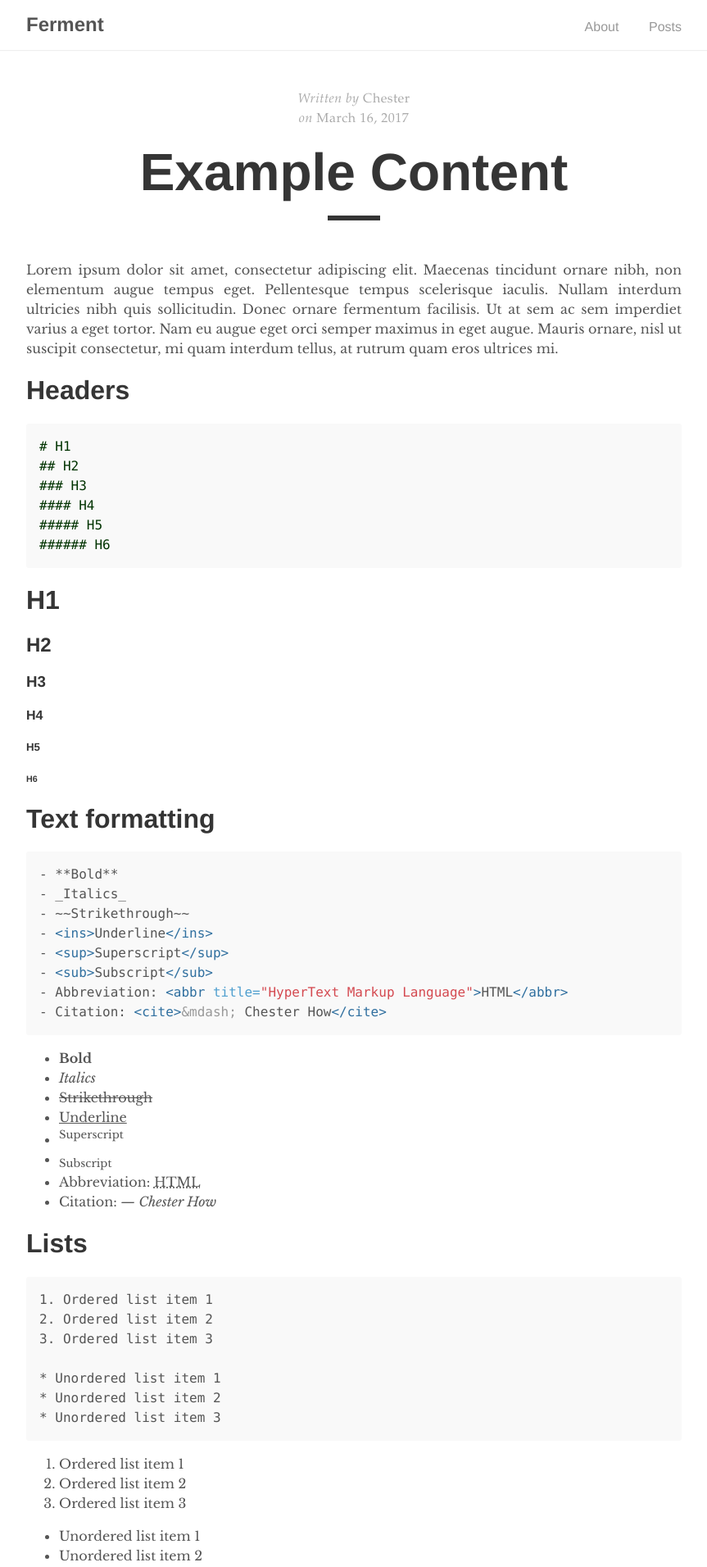
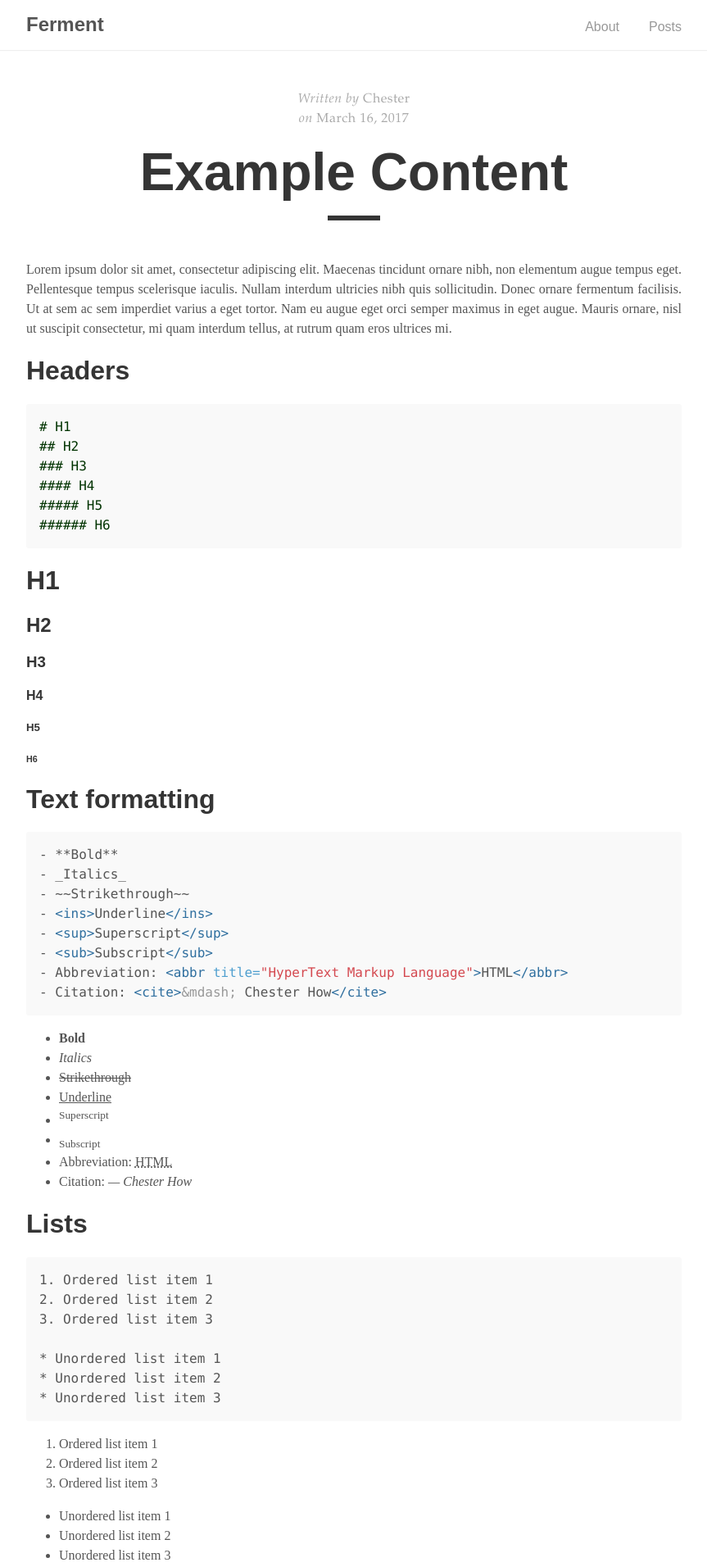
Before and after one commit to viablue/ferment, a Jekyll site: the page built from _posts/2017-03-16-example-content.md, in a window 1280 px wide. Shown: the top 1912 px of the page at 82% size, without its empty margins (208-1071 px from the left). Built offline with Jekyll 4.4.1, drawn with Linux system fonts in a browser that asks for light colours.

Commit message:
strip out most of the fonts

```diff
--- a/_sass/tale/_variables.scss
+++ b/_sass/tale/_variables.scss
@@ -11,10 +11,10 @@ $shadow-color: rgba(0, 0, 0, .2);
 $code-color: #bf616a;
 
 // Fonts
-$serif-primary: 'Libre Baskerville', 'Times New Roman', Times, serif;
-$serif-secondary: Palatino, 'Palatino LT STD', 'Palatino Linotype', 'Book Antiqua', 'Georgia', serif;
-$sans-serif: 'Helvetica Neue', 'Segoe UI', Helvetica, Arial, sans-serif;
-$monospaced: Menlo, Monaco, monospace;
+$serif-primary: "Times New Roman", Times, serif;
+$serif-secondary: Palatino, 'Book Antiqua', 'Georgia', serif;
+$sans-serif: sans-serif;
+$monospaced: Monaco, monospace;
 
 @mixin box-sizing($type: border-box) {
   -webkit-box-sizing: $type;
```
